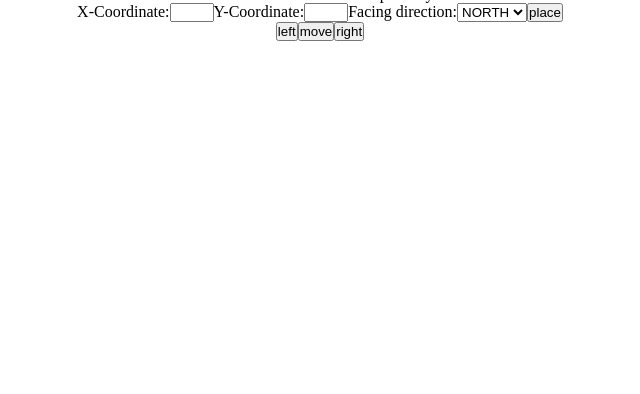
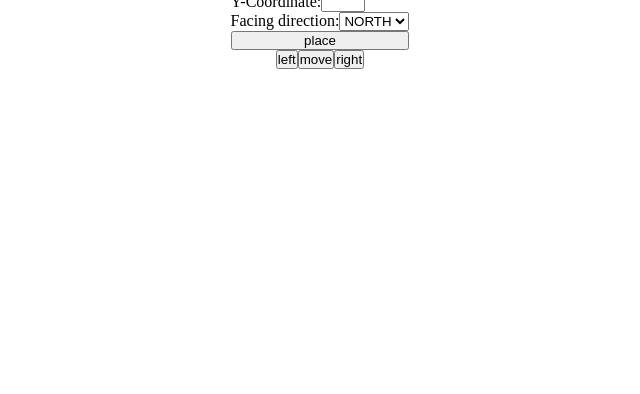
Before and after one commit to ChDeinert/testo-robot-challenge, a Gatsby site: page / in a window 1280 px wide. Shown: the part 406-800 px from the top of the page, without its empty margins (320-960 px from the left). Built offline with nearby package versions, Linux system fonts and the light colour scheme; Gatsby itself is replaced by a stand-in of ours.

Commit message:
Improve place form handling

```diff
--- a/package.json
+++ b/package.json
@@ -35,6 +35,7 @@
   "dependencies": {
     "gatsby": "^3.9.1",
     "react": "^17.0.2",
-    "react-dom": "^17.0.2"
+    "react-dom": "^17.0.2",
+    "react-hook-form": "^7.10.1"
   }
 }
--- a/src/components/Controls.tsx
+++ b/src/components/Controls.tsx
@@ -1,5 +1,6 @@
 import React from 'react';
 import { useRobotContext } from '../context/RobotContext';
+import { useForm } from "react-hook-form";
 
 const Controls = () => {
   const {
@@ -7,13 +8,10 @@ const Controls = () => {
     state: { initialized },
     controls
   } = useRobotContext();
+  const { register, handleSubmit, formState: { errors } } = useForm();
 
-  const onPlace = event => {
-    const xCoordinate = document.querySelector<HTMLFormElement>('#xCoordinate');
-    const yCoordinate = document.querySelector<HTMLFormElement>('#yCoordinate');
-    const direction = document.querySelector<HTMLFormElement>('#direction');
-
-    controls?.place(xCoordinate.valueAsNumber, yCoordinate.valueAsNumber, direction.value);
+  const onPlace = ({ xCoordinate, yCoordinate, direction }) => {
+    controls?.place(parseInt(xCoordinate), parseInt(yCoordinate), direction);
   };
   const onMoveClick = () => {
     controls?.move();
@@ -27,22 +25,24 @@ const Controls = () => {
 
   return !initialized ? (<p>loading...</p>) : (
     <>
-      <form onSubmit={onPlace}>
+      <form onSubmit={handleSubmit(onPlace)} style={{ display: 'flex', flexDirection: 'column' }}>
         <label htmlFor="xCoordinate">
           X-Coordinate:
-          <input type="number" name="xCoordinate" id="xCoordinate" min="0" max={board.xWidth - 1} required size={1} />
+          <input type="number" {...register('xCoordinate', { required: true, min: 0, max: board.xWidth - 1 })} min={0} max={board.xWidth - 1} size={1} />
+          {errors.xCoordinate?.type === 'required' && 'X-Coordinate is required!'}
         </label>
         <label htmlFor="yCoordinate">
           Y-Coordinate:
-          <input type="number" name="yCoordinate" id="yCoordinate" min="0" max={board.yWidth - 1} required size={1} />
+          <input type="number" {...register('yCoordinate', { required: true, min: 0, max: board.yWidth - 1 })} min={0} max={board.yWidth - 1} size={1} />
+          {errors.yCoordinate?.type === 'required' && 'Y-Coordinate is required!'}
         </label>
         <label htmlFor="direction">
           Facing direction:
-          <select name="direction" id="direction">
+          <select {...register('direction', { required: true })}>
             {possibleDirections.map((direction, index) => (<option key={`direction_${index}`} value={direction}>{direction}</option>))}
           </select>
         </label>
-        <input type="button" value="place" onClick={onPlace} />
+        <input type="submit" value="place" />
       </form>
       <div>
         <button onClick={onLeftClick}>left</button>
```
Also changed, not shown: 1 other file.
